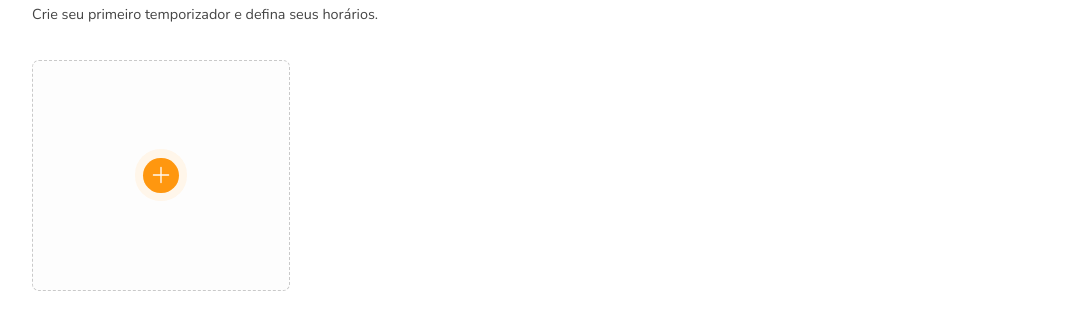
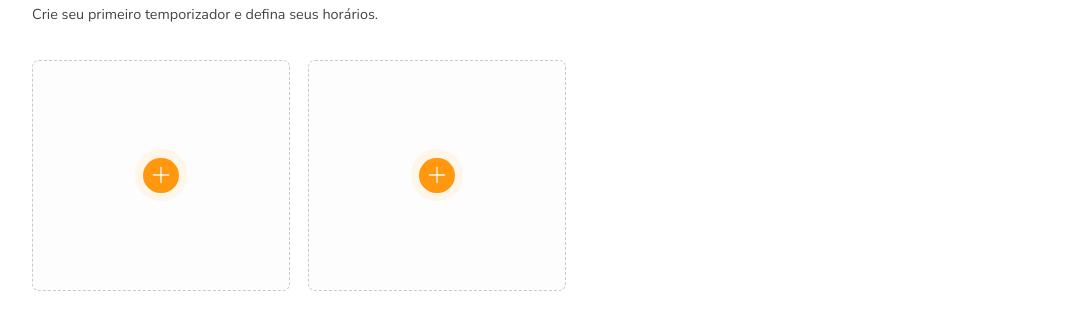
Before and after one commit to JoseMurilloc/cooktimer, a Next.js app: page / in a window 1280 px wide. Shown: the part 475-797 px from the top of the page, without its empty margins (104-1175 px from the left). Built offline with nearby package versions, Linux system fonts and the light colour scheme.

Commit message:
refactor: display mocks cards

```diff
--- a/src/pages/index.tsx
+++ b/src/pages/index.tsx
@@ -18,8 +18,14 @@
             <h1>Vamos começar a cozinhar?</h1>
             <p>Crie seu primeiro temporizador e defina seus horários.</p>
           </section>
-          <section>
-            <CardTimer />
+          <section className="cardsGrid">
+            <CardTimer
+              type="edit"
+              timer={{
+                title: 'Fazendo arroz na panela'
+              }}
+            />
+            <CardTimer type="add"/>
           </section>
         </S.Main>
       </S.Container>
```
